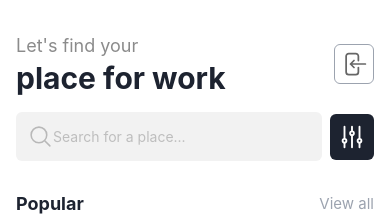
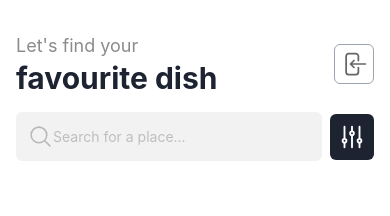
Before and after one commit to ellaboevans/InteliTech-React-Native-Mobile-App, a React Native app: screen /home in a window 390 px wide. Shown: the top 216 px of the page. Built offline with nearby package versions, Linux system fonts and the light colour scheme.

Commit message:
Refactor Code

```diff
--- a/screens/HomeScreen.js
+++ b/screens/HomeScreen.js
@@ -52,15 +52,15 @@
   }
 
   return (
-    <SafeAreaView className="bg-white flex-1">
-      <ScrollView className="px-4 mt-8">
+    <SafeAreaView className="bg-white flex-1 ">
+      <View className="px-4 mt-8">
         <View className="flex-row  items-center justify-between">
           <View>
             <Text className="text-lg text-[22px] text-[#8b8b8b]">
               Let's find your
             </Text>
             <Text className="font-bold text-3xl text-[#1D2330]">
-              place for work
+              favourite dish
             </Text>
           </View>
           <TouchableOpacity
@@ -86,6 +86,8 @@
             <AdjustmentsVerticalIcon color="white" size={30} opacity={1} />
           </TouchableOpacity>
         </View>
+      </View>
+      <ScrollView className="px-4 mt-8" showsVerticalScrollIndicator={false}>
         <View>
           {/* Popular Components */}
           <ItemCategroy title="Popular" />
```
